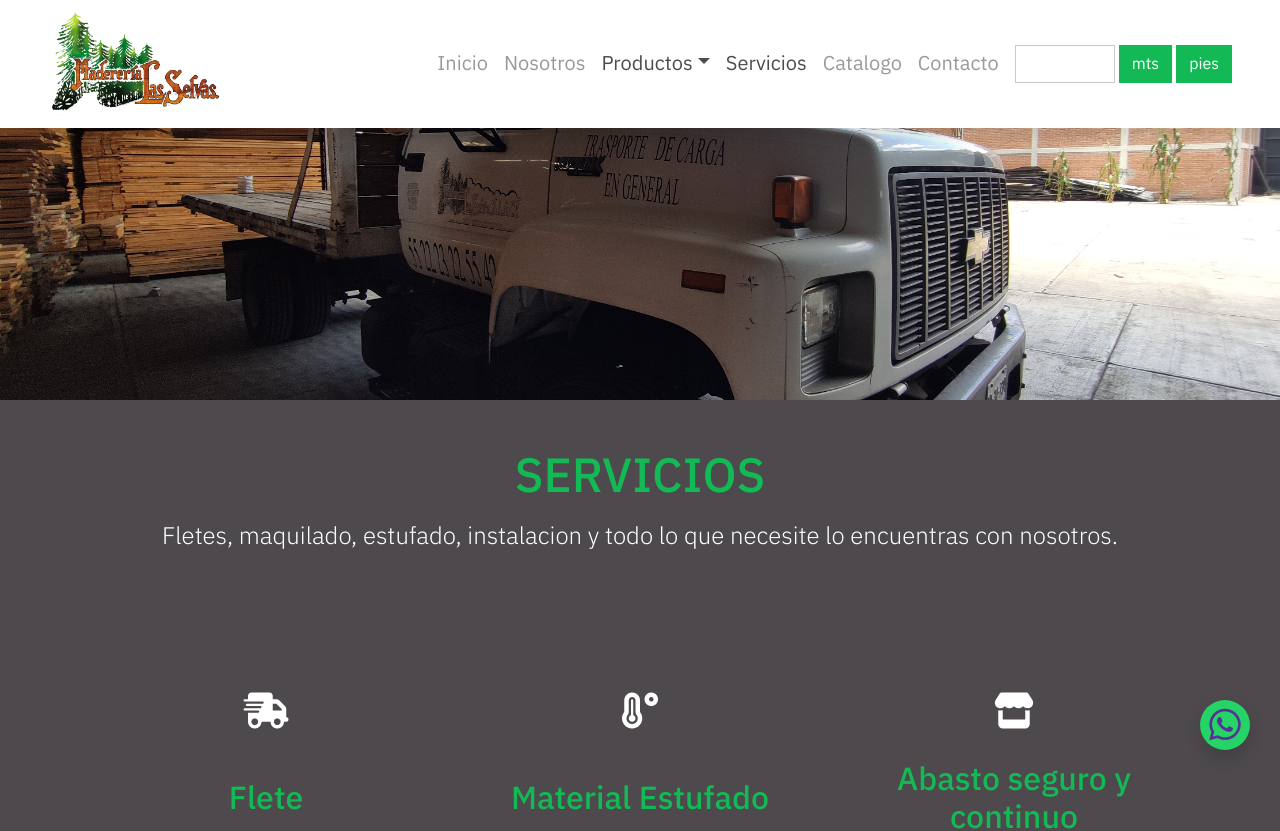
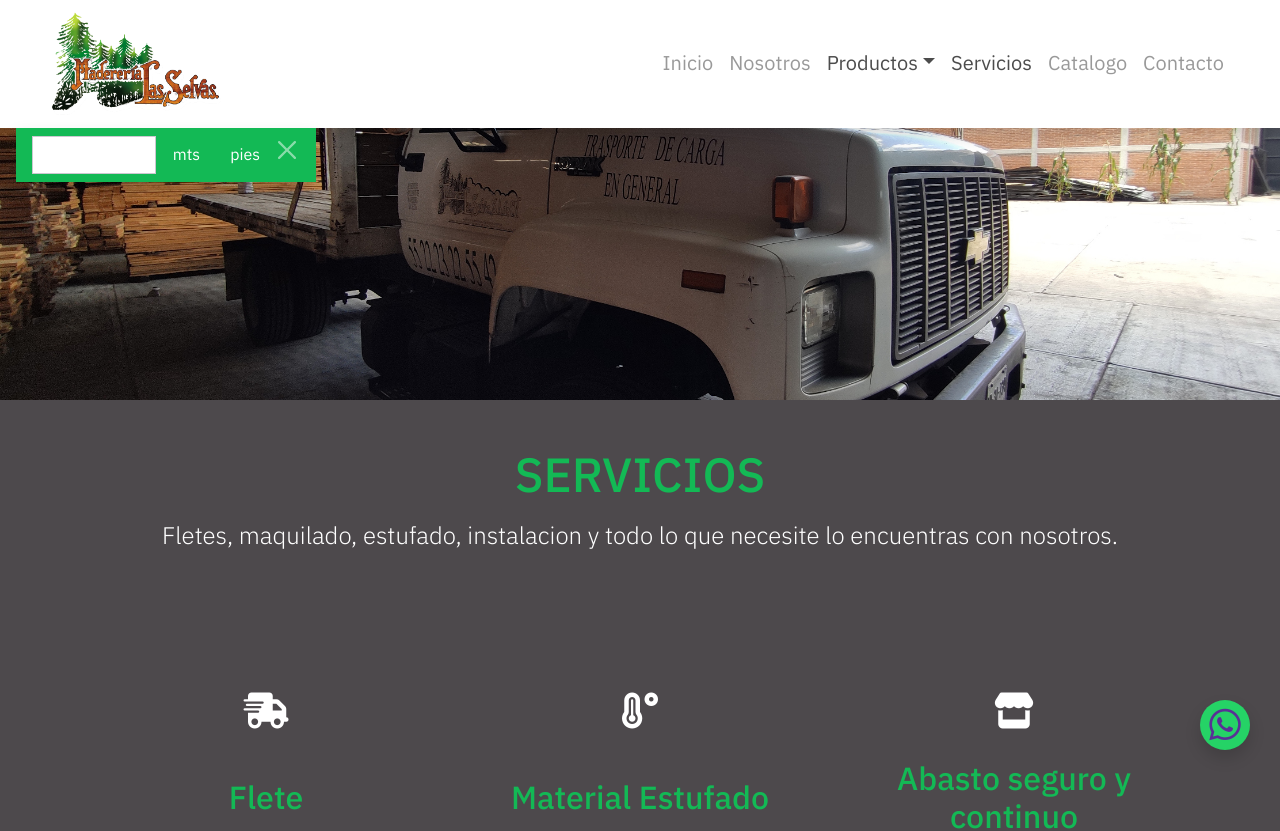
Before and after one commit to primi1972/lasselvas, a React (Vite) app: page /servicios in a window 1280 px wide. Shown: the top 831 px of the page. Built offline with nearby package versions, Linux system fonts and the light colour scheme.

Commit message:
respaldo1

```diff
--- a/package.json
+++ b/package.json
@@ -15,6 +15,7 @@
     "framer-motion": "^7.6.4",
     "react": "^18.2.0",
     "react-dom": "^18.2.0",
+    "react-hot-toast": "^2.4.0",
     "react-router-dom": "^6.4.3",
     "xlsx": "^0.18.5"
   },
--- a/src/components/CardMadera.jsx
+++ b/src/components/CardMadera.jsx
@@ -2,20 +2,18 @@ import React from "react";
 import "../styles/MaderasPage.css";
 import { Fragment } from "react";
 
-const Madera = (props) => {
+const Madera = ({imagen, titulo}) => {
   return (
     <Fragment>
-      <div className="card m-3 border-primary text-decoration-none text-black">
-        <img src={props.imagen} className="card-img-top" alt="..." />
-        <div className="bandera position-absolute text-white d-flex fw-semibold">
+      <div className="tarjeta m-3 border-primary text-black shadow">
+        <div className="bandera text-white d-flex fw-semibold">
           <div className="bandera_inicio d-flex align-items-center justify-content-center ps-4">
             Información
           </div>
           <div className="bandera_punta"></div>
         </div>
-        <div className="card-body">
-          <h5 className="card-title text-center">{props.titulo}</h5>
-        </div>
+        <img src={imagen} className="" alt="..." />
+        <p className="text-center titulo py-2 fs-3">{titulo}</p>
       </div>
     </Fragment>
   );
--- a/src/components/header.jsx
+++ b/src/components/header.jsx
@@ -1,33 +1,43 @@
-import { Fragment } from "react";
+import { Fragment, useState } from "react";
 import { NavLink } from "react-router-dom";
+import toast, { Toaster } from "react-hot-toast";
+
 import "../styles/header.css";
 import Logo from "../assets/header/logo.png";
 
 var scrollPos = 0;
 window.addEventListener("scroll", function () {
-  var menu = document.querySelector("#menuOcultar");
+  var menu = document.querySelector(".menuOcultar");
+  var menu1 = document.querySelector(".menuOcultar1");
   var flechaArriba = document.querySelector(".flechaArriba");
 
   if (window.pageYOffset > scrollPos) {
     menu.classList.add("ocultar");
     menu.classList.remove("mostrar");
+    menu1.classList.add("ocultar");
+    menu1.classList.remove("mostrar");
     flechaArriba.classList.remove("ocultarFlecha");
   } else {
     menu.classList.remove("ocultar");
     menu.classList.add("mostrar");
+    menu1.classList.remove("ocultar");
+    menu1.classList.add("mostrar");
     flechaArriba.classList.add("ocultarFlecha");
   }
   scrollPos = window.pageYOffset;
 });
 
 const Header = () => {
+
+  var [Valor, setValor] = useState(0);
+
+
+
+
   return (
     <Fragment>
-      <header className="position-fixed w-100 zindex1000">
-        <nav
-          className="navbar navbar-expand-lg bg-white d-flex minwidth px-5 py-1 shadow mostrar"
-          id="menuOcultar"
-        >
+      <header className="position-fixed w-100 zindex-10">
+        <nav className="menuOcultar navbar navbar-expand-lg bg-white d-flex minwidth px-5 py-1 shadow mostrar">
           <img src={Logo} alt="" className="navbar-brand logo" />
           <button
             className="navbar-toggler"
@@ -73,17 +83,26 @@ const Header = () => {
                 </NavLink>
                 <ul className="dropdown-menu" aria-labelledby="navbarDropdown">
                   <li>
-                    <NavLink className="dropdown-item text-decoration-none" to="/maderas">
+                    <NavLink
+                      className="dropdown-item text-decoration-none"
+                      to="/maderas"
+                    >
                       Maderas
                     </NavLink>
                   </li>
                   <li>
-                    <NavLink className="dropdown-item text-decoration-none" to="/pisos">
+                    <NavLink
+                      className="dropdown-item text-decoration-none"
+                      to="/pisos"
+                    >
                       Pisos
                     </NavLink>
                   </li>
                   <li>
-                    <NavLink className="dropdown-item text-decoration-none" to="/tarimas">
+                    <NavLink
+                      className="dropdown-item text-decoration-none"
+                      to="/tarimas"
+                    >
                       Tarimas
                     </NavLink>
                   </li>
@@ -118,11 +137,62 @@ const Header = () => {
                 </NavLink>
               </li>
             </ul>
-            <form action="" className="form-floating d-flex">
-              <input type="number" className="form-control ms-2" style={{height: "20px", width: "100px"}}/>
-              <button className="btn btn-success mx-1">mts</button>
-              <button className="btn btn-success">pies</button>
-            </form>
+          </div>
+        </nav>
+        <nav>
+          <form
+            action=""
+            className="menuOcultar1 form d-flex ms-3 p-2 bg-success shadow"
+            style={{ width: "300px" }}
+          >
+            <input type="number" name="number" className="form-control ms-2" onChange={(e) => {
+
+              setValor(e.target.value);
+              console.log(Valor);
+            }}/>
+            <div
+              onClick={() => {
+                function Metros(numero) {
+                  if (numero != null) {
+                    //SI ES DIFERENTE DE NULL
+                    return((3.28084 * parseFloat(numero)).toFixed(2)) ;
+                  }
+                }
+                toast.success(`${Valor} pies = ${Metros(Valor)} mts`, {
+                  className: "bg-primary fs-3 text-white shadow",
+                });
+              }}
+              className="btn btn-success mx-1"
+            >
+              mts
+            </div>
+            <div
+              onClick={() => {
+                function Metros(numero) {
+                  if (numero != null) {
+                    //SI ES DIFERENTE DE NULL
+                    return((0.3048 * parseFloat(numero)).toFixed(2)) ;
+                  }
+                }
+                toast.success(`${Valor} mts = ${Metros(Valor)} pies`, {
+                  className: "bg-primary fs-3 text-white shadow",
+                });
+              }}
+              className="btn btn-success"
+            >
+              pies
+            </div>
+            <div>
+              <button
+                type="button"
+                className="btn-close btn-close-white me-2 m-auto"
+                data-bs-dismiss="toast"
+                aria-label="Close"
+              ></button>
+            </div>
+          </form>
+          <div>
+            <Toaster position="top-center" />
           </div>
         </nav>
       </header>
--- a/src/index.css
+++ b/src/index.css
@@ -66,8 +66,8 @@ a {
   width: 90%;
 }
 
-.zindex1000 {
-  z-index: 1000;
+.zindex-10 {
+  z-index: 10;
 }
 
 .pad-pag {
--- a/src/pages/CatalogoPage.jsx
+++ b/src/pages/CatalogoPage.jsx
@@ -47,7 +47,6 @@ const Catalogo = () => {
               name="Select1"
               value="Select1"
               onChange={seleccionMadera}
-              selectedIndex={0}
             >
               <option value={-1}>Madera </option>
               {madera.map((item) => (
--- a/src/pages/MaderasPage.jsx
+++ b/src/pages/MaderasPage.jsx
@@ -23,7 +23,7 @@ const Maderas = () => {
           </h5>
         </div>
 
-        <div className="cards d-flex flex-wrap justify-content-center">
+        <div className="d-flex flex-wrap justify-content-center">
           <NavLink to="/maderasDetalle/1">
             <motion.div
               initial={{ y: 100, opacity: 0 }}
--- a/src/styles/MaderasPage.css
+++ b/src/styles/MaderasPage.css
@@ -1,23 +1,28 @@
-.card{
+.tarjeta{
     width: 300px;
-    height: 450px;
+    height: 500px;
+    position: relative;
 }
-.card-img-top{
+.tarjeta img{
     height: 85%;
+    object-fit: cover;
+    width: 100%;
 }
 
-.cards .card .bandera{
+.tarjeta .bandera{
     right: -10px;
     top: 10px;
     opacity: 0;
     transition: 1s;
+    position: absolute;
+
 }
 
-.cards .card:hover .bandera{
+.tarjeta:hover .bandera{
     opacity: 1;
 }
 
-.bandera_inicio {
+.tarjeta .bandera_inicio {
     width: 160px;
     height: 0px;
     border-top: 18px solid #13b955;
@@ -26,7 +31,7 @@
     border-bottom: 18px solid #13b955;
 }
 
-.bandera_punta{
+.tarjeta .bandera_punta{
     width: 0px;
     height: 0px;
     border-top: 18px solid transparent;
@@ -34,3 +39,7 @@
     border-left: 20px solid #13b955;
     border-bottom: 18px solid transparent;
 }
+
+.tarjeta .titulo{
+    text-decoration: none !important;
+}
```
Also changed, not shown: src/components/CambioUnidad.jsx (+16 -4 lines), 1 other file (tests, documents, lock files or other folders).
